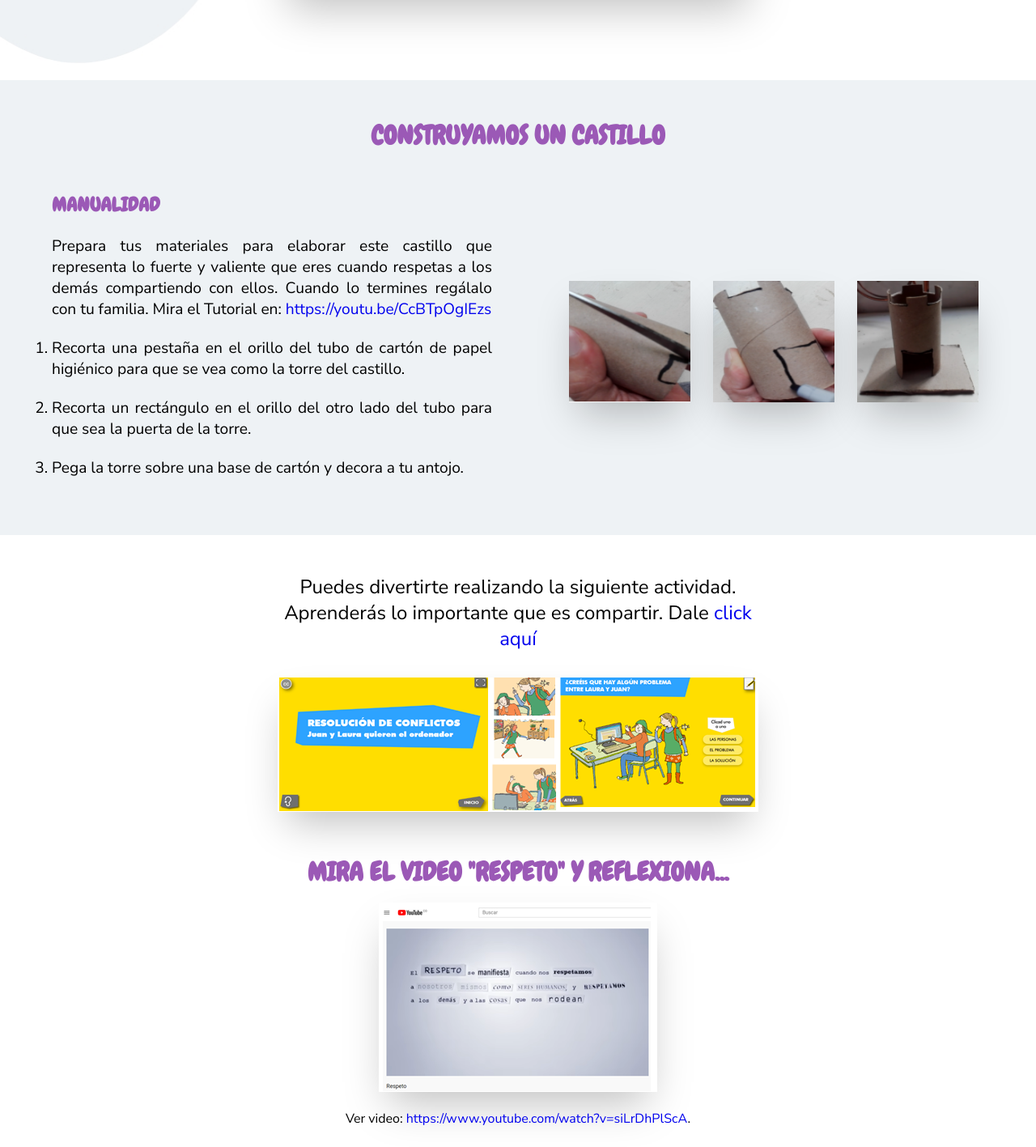
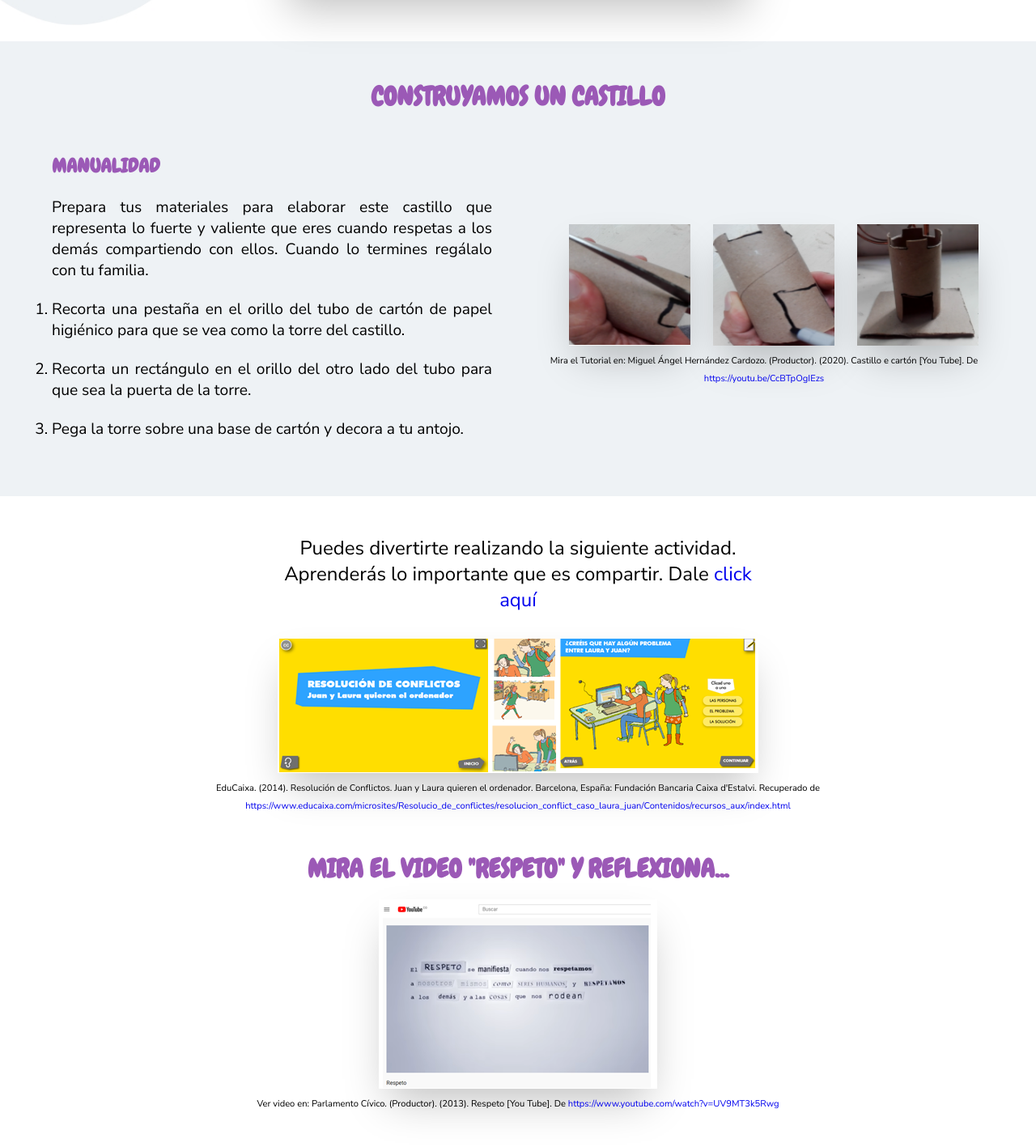
Before and after one commit to Esdran26/project-job, a plain HTML site: page pages/html/exercise2.html in a window 1280 px wide. Shown: the part 983-2400 px from the top of the page at 81% size. Drawn offline with Linux system fonts and the light colour scheme.

Commit message:
Changing Activity Two Page

```diff
--- a/pages/html/exercise2.html
+++ b/pages/html/exercise2.html
@@ -44,7 +44,7 @@
     <main class="background-img" >
         <h1 style="padding-top: 120px; text-align: center;">RESPETANDO COMPARTO…</h1>
 
-        <div style="text-align: center;">
+        <div style="text-align: center; padding-bottom: 3rem;">
             <div class="text-term" style="width: 600px; margin: 0 auto;">
                 <p style="font-size: 1.5rem;  margin-top: 1rem;">
                     Cada vez que compartimos estamos respetando.
@@ -55,17 +55,7 @@
                     ¡VAMOS A JUGAR!. Recorta el juego y pégalo en cartón…eres valiente como un guerrero. Por eso cumple los tres retos compartiendo sonrisas, palabras amables y abrazos.
                 </p>
             </div>
-            <img style="margin-top: 1rem;" class="image-size" src="../../img/img-exercise2.png" alt="Actividad 2"> <br>
-        </div>
-
-
-        <div class="grid-container">
-            <div class="text-grid-container">
-
-            </div>
-            <div class="image-grid-container">
-
-            </div>
+            <img style="margin-top: 1rem; " class="image-size" src="../../img/img-exercise2.png" alt="Actividad 2"> <br>
         </div>
     </main>
 
@@ -77,7 +67,7 @@
                 <h2>MANUALIDAD</h2> <br>
 
                 <p>
-                    Prepara tus materiales para elaborar este castillo que representa lo fuerte y valiente que eres cuando respetas a los demás compartiendo con ellos. Cuando lo termines regálalo con tu familia. Mira el Tutorial en:  <a target="_blank" href="https://youtu.be/CcBTpOgIEzs">https://youtu.be/CcBTpOgIEzs</a>
+                    Prepara tus materiales para elaborar este castillo que representa lo fuerte y valiente que eres cuando respetas a los demás compartiendo con ellos. Cuando lo termines regálalo con tu familia.
                 </p><br>
 
                 <ol>
@@ -97,6 +87,10 @@
                 <img style="width: 150px; height: 150px; margin-left: 1.5rem;" src="../../img/img-2-1.png" alt="Paso 1">
                 <img style="width: 150px; height: 150px; margin-left: 1.5rem;" src="../../img/img-2-2.png" alt="Paso 2">
                 <img style="width: 150px; height: 150px; margin-left: 1.5rem;" src="../../img/img-2-3.png" alt="Paso 3">
+                <br>
+                <small style="margin-top: 1rem; font-size: .7rem;">
+                    Mira el Tutorial en: Miguel Ángel Hernández Cardozo. (Productor). (2020). Castillo e cartón [You Tube]. De <a target="_blank" href="https://youtu.be/CcBTpOgIEzs">https://youtu.be/CcBTpOgIEzs</a>
+                </small>
             </div>
         </div>
     </section>
@@ -109,14 +103,17 @@
             </p>
         </div>
         <img style="margin-top: 1rem;" class="image-size" src="../../img/img-2-4.png" alt="Actividad 2"> <br>
+        <small style="margin-top: 1rem; font-size: .7rem;">
+            EduCaixa. (2014). Resolución de Conflictos. Juan y Laura quieren el ordenador. Barcelona, España: Fundación Bancaria Caixa d'Estalvi. Recuperado de <a target="_blank" href="https://www.educaixa.com/microsites/Resolucio_de_conflictes/resolucion_conflict_caso_laura_juan/Contenidos/recursos_aux/index.html">https://www.educaixa.com/microsites/Resolucio_de_conflictes/resolucion_conflict_caso_laura_juan/Contenidos/recursos_aux/index.html</a>
+        </small>
     </div>
 
     <div style="text-align: center; margin-top: 3rem;">
         <h1>MIRA EL VIDEO "RESPETO" Y REFLEXIONA...</h1>
         <img style="margin-top: 1rem;" src="../../img/img-2-5.png" alt="Actividad 1"> <br>
-        <p style="margin-top: 1rem; ">
-            Ver video: <a target="_blank" href="https://www.youtube.com/watch?v=siLrDhPlScA">https://www.youtube.com/watch?v=siLrDhPlScA</a>.
-        </p>
+        <small style="margin-top: 1rem; font-size: .7rem;">
+            Ver video en: Parlamento Cívico. (Productor). (2013). Respeto [You Tube]. De <a target="_blank" href="https://www.youtube.com/watch?v=UV9MT3k5Rwg">https://www.youtube.com/watch?v=UV9MT3k5Rwg</a>
+        </small>
     </div>
 
     <p class="text-term" style="margin: 3rem auto;">
```
